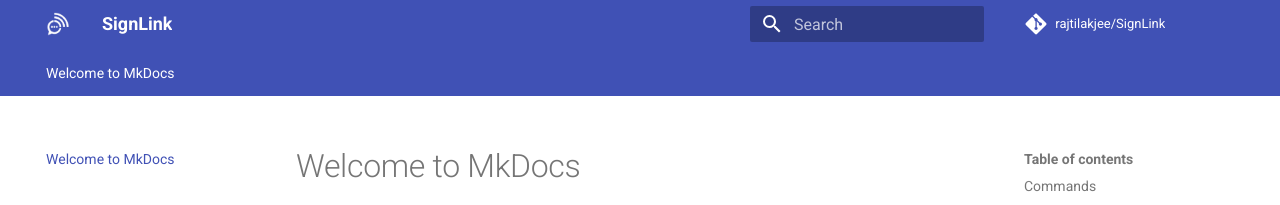
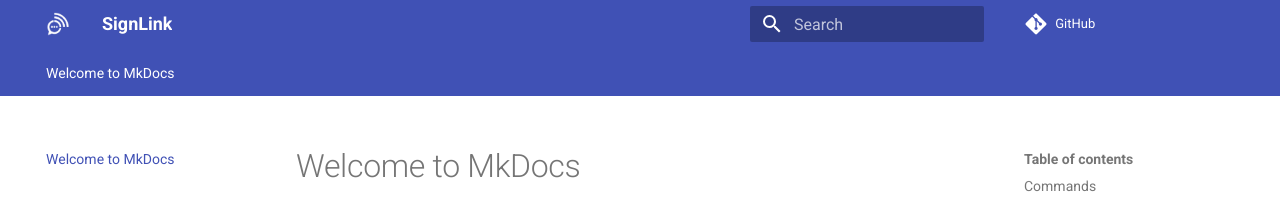
Before and after one commit to rajtilakjee/SignLink, an MkDocs documentation site: the page built from docs/index.md, in a window 1280 px wide. Shown: the top 205 px of the page. Built offline with MkDocs 1.6.1 and Material for MkDocs 9.7.7, drawn with Linux system fonts in a browser that asks for light colours; comment, search, counter and statistics services are not loaded.

Commit message:
Remove repo_name

```diff
--- a/mkdocs.yml
+++ b/mkdocs.yml
@@ -4,7 +4,6 @@ site_author: Rajtilak Bhattacharjee
 site_url: https://rajtilakjee.github.io/SignLink/
 
 repo_url: https://github.com/rajtilakjee/SignLink
-repo_name: rajtilakjee/SignLink
 
 theme:
   name: material
```
